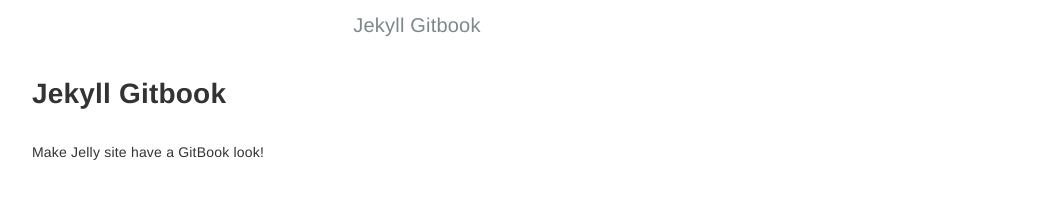
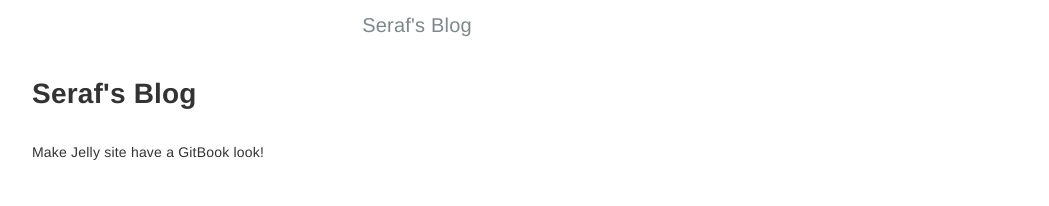
Before and after one commit to SerafDosSantos/serafdossantos.github.io, a Jekyll site: the page built from index.md, in a window 1280 px wide. Shown: the top 206 px of the page, without its empty margins (223-1272 px from the left). Built offline with Jekyll 4.4.1, drawn with Linux system fonts in a browser that asks for light colours; some of the changed lines change nothing that is shown.

Commit message:
config update

```diff
--- a/_config.yml
+++ b/_config.yml
@@ -1,16 +1,16 @@
 # Configurations
-title:            Jekyll Gitbook
-longtitle:        Jekyll Gitbook
-author:           HE Tao
-email:            sighingnow@gmail.com
+title:            Seraf's Blog
+longtitle:        Serafim Dos Santos' Blog
+author:           Seraf Dos Santos
+email:            info@seraf.me
 description: >
-  Build Jekyll site with the GitBook style.
+  My blog on IT and web 2.0 & 3.0 stuff
 
 version:          1.0
 gitbook_version:  3.2.3
 
-url:              'https://sighingnow.github.io'
-baseurl:          '/jekyll-gitbook'
+url:              'https://www.seraf.me'
+baseurl:          ''
 rss:              RSS
 
 toc:
```
